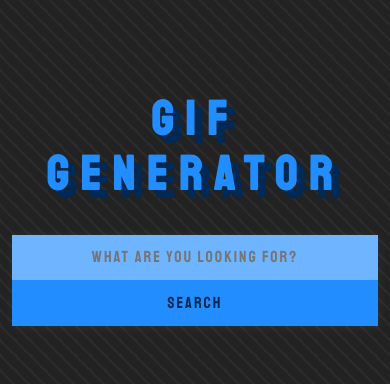
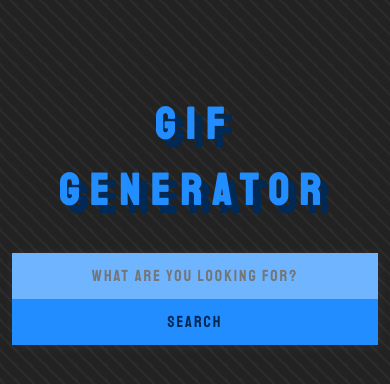
Before and after one commit to Jake-woods/gif-generator, a plain HTML site: page index.html in a window 390 px wide. Drawn offline with Linux system fonts and the light colour scheme.

Commit message:
Minor design fixes

```diff
--- a/css/_media-queries.scss
+++ b/css/_media-queries.scss
@@ -1,7 +1,8 @@
 @media (max-width: 35em) {
    header#header-branding {
       h1 {
-         font-size: 3rem;
+         font-size: 2.75rem;
+         line-height: 1.5;
       }
    }
 
```
Also changed, not shown: css/styles.css.
